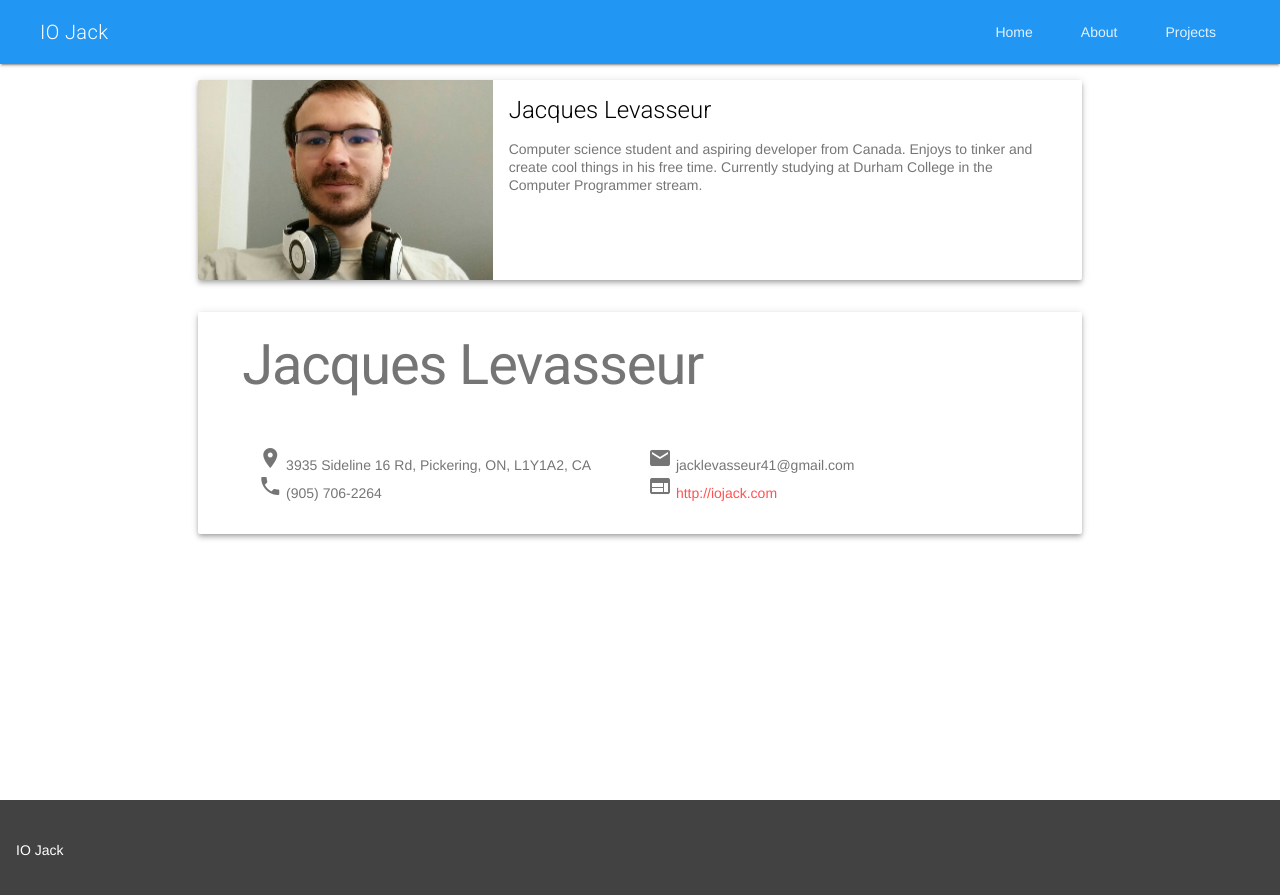
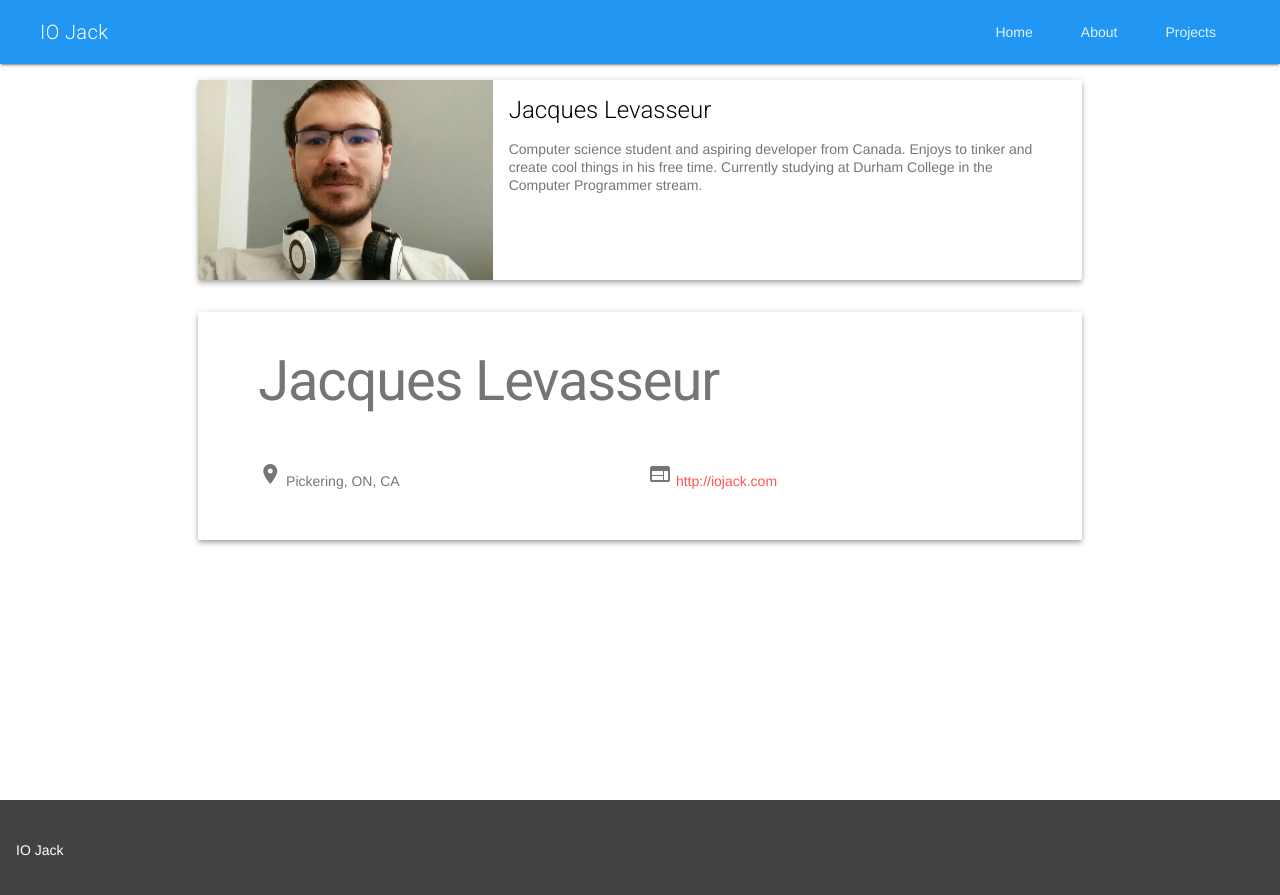
Before and after one commit to FrostByte-Dev/frostbyte-dev.github.io, a Jekyll site: the page built from about/index.html, in a window 1280 px wide. Shown: the top 895 px of the page. Built offline with Jekyll 4.4.1, drawn with Linux system fonts in a browser that asks for light colours; nearby versions of some CDN libraries.

Commit message:
Generalized personal info on resume.

```diff
--- a/about/index.html
+++ b/about/index.html
@@ -35,23 +35,25 @@ image: /assets/images/me.jpg
     <div class="mdl-cell mdl-card mdl-cell--12-col mdl-shadow--4dp">
         <div class="mdl-card__supporting-text mdl-card__post-text">
 
-			 <h1>Jacques Levasseur</h1>
 			 <div class="mdl-grid">
+				<div class="mdl-cell mdl-cell--12-col">
+					<h1>Jacques Levasseur</h1>
+				</div>
+
 				<div class="mdl-cell mdl-cell--6-col">
 					<i class="material-icons">place</i>
-					3935 Sideline 16 Rd, Pickering, ON, L1Y1A2, CA
+					Pickering, ON, CA
 					<br />
-					<i class="material-icons">phone</i>
-					(905) 706-2264
 					<br />
 				</div>
 				<div class="mdl-cell mdl-cell--6-col">
-					<i class="material-icons">email</i>
-					<span>j</span><span>a</span><span>c</span><span>k</span><span>l</span><span>e</span><span>v</span><span>a</span><span>s</span><span>s</span><span>e</span><span>u</span><span>r</span><span>4</span><span>1</span><span>@</span><span>g</span><span>m</span><span>a</span><span>i</span><span>l</span><span>.</span><span>c</span><span>o</span><span>m</span>
-					<br />
 					<i class="material-icons">web</i>
 					<a target="_blank" href="http://iojack.com">http://iojack.com</a>
 					<br />
+					<br />
+					<!-- <i class="material-icons">email</i>
+					<br /> -->
+
 				</div>
 			 </div>
 
```
